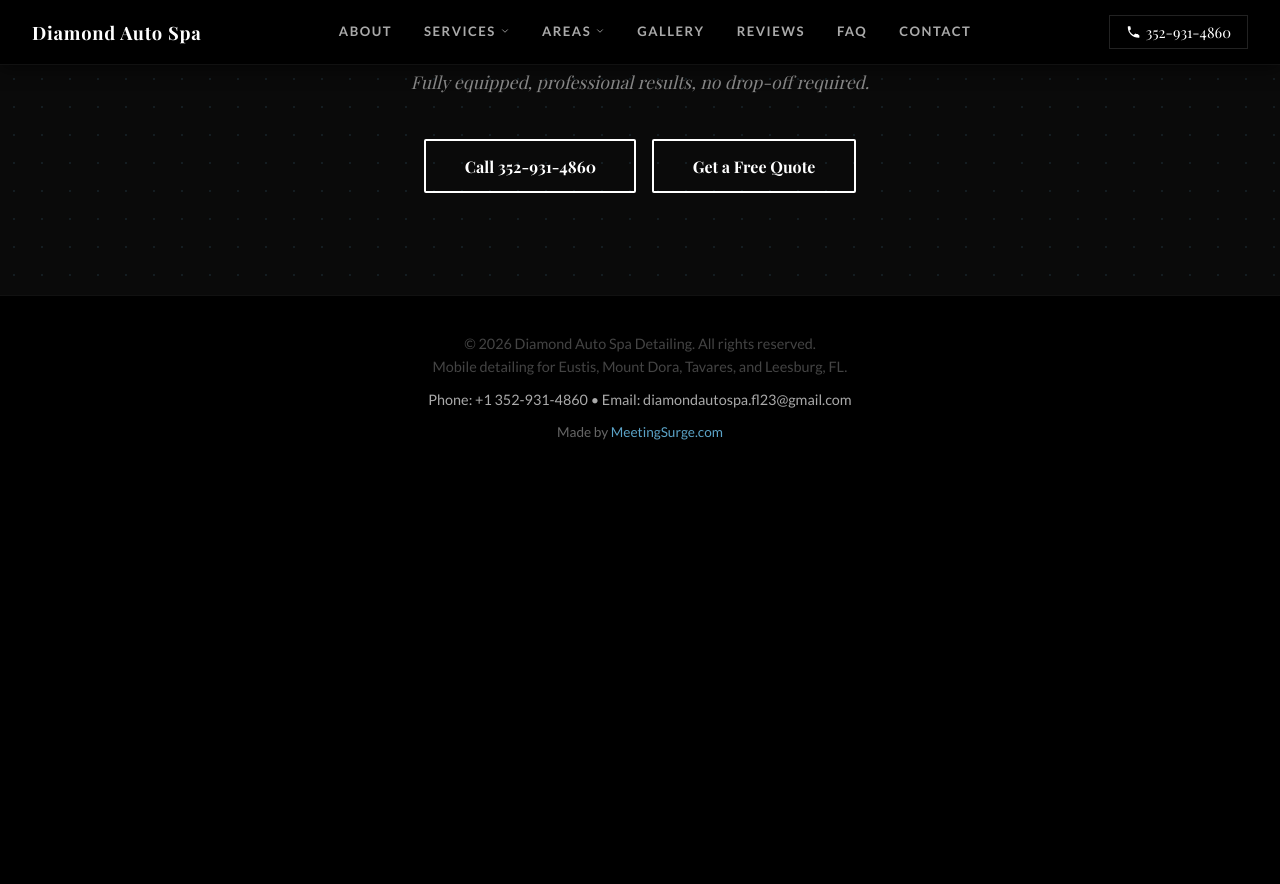
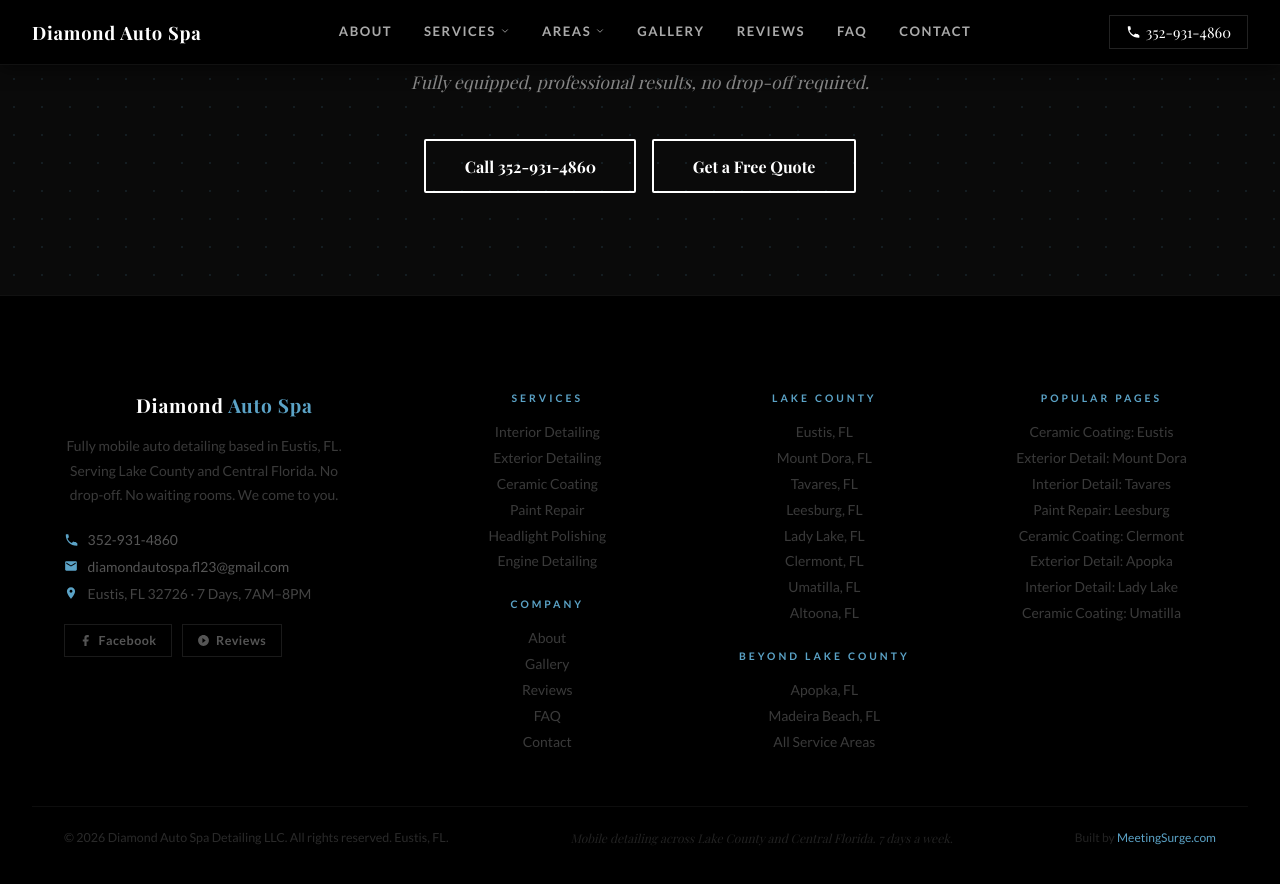
Before and after one commit to JamesBrownR/Diamond-Auto-Spa-Detailing, a Jekyll site: the page built from service-area/index.html, in a window 1280 px wide and 900 px high, scrolled down 6242 px. Shown: the top 884 px of the window. Built offline with Jekyll 4.4.1, drawn with Linux system fonts in a browser that asks for light colours; some web fonts are replaced; before the commit the page ends 6720 px from its top, so only the background shows below that.

Commit message:
Update areas.html

```diff
--- a/_layouts/areas.html
+++ b/_layouts/areas.html
@@ -619,16 +619,7 @@
 <!-- ===== PAGE CONTENT ===== -->
 {{ content }}
 
-<footer>
-    <p>© 2026 Diamond Auto Spa Detailing. All rights reserved.</p>
-    <p>Mobile detailing for Eustis, Mount Dora, Tavares, and Leesburg, FL.</p>
-    <p style="margin-top: 1rem; color: #aaa; font-size: 0.9rem;">
-        Phone: +1 352-931-4860 • Email: diamondautospa.fl23@gmail.com
-    </p>
-    <p style="margin-top: 1rem; color: #666; font-size: 0.85rem;">
-        Made by <a href="https://www.meetingsurge.com" target="_blank">MeetingSurge.com</a>
-    </p>
-</footer>
+{% include footer.html %}
 
 <script>
     // FAQ accordion
```
